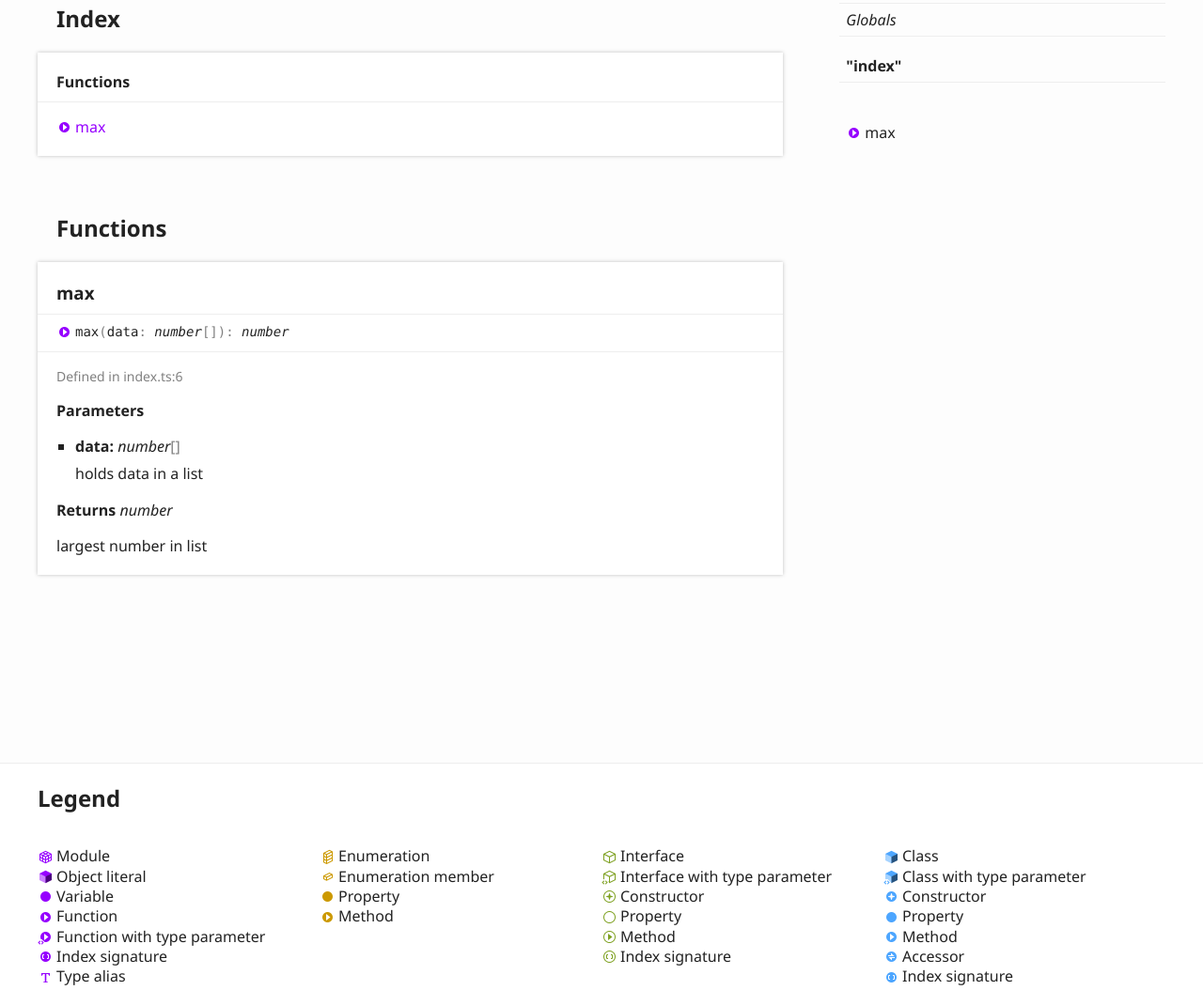
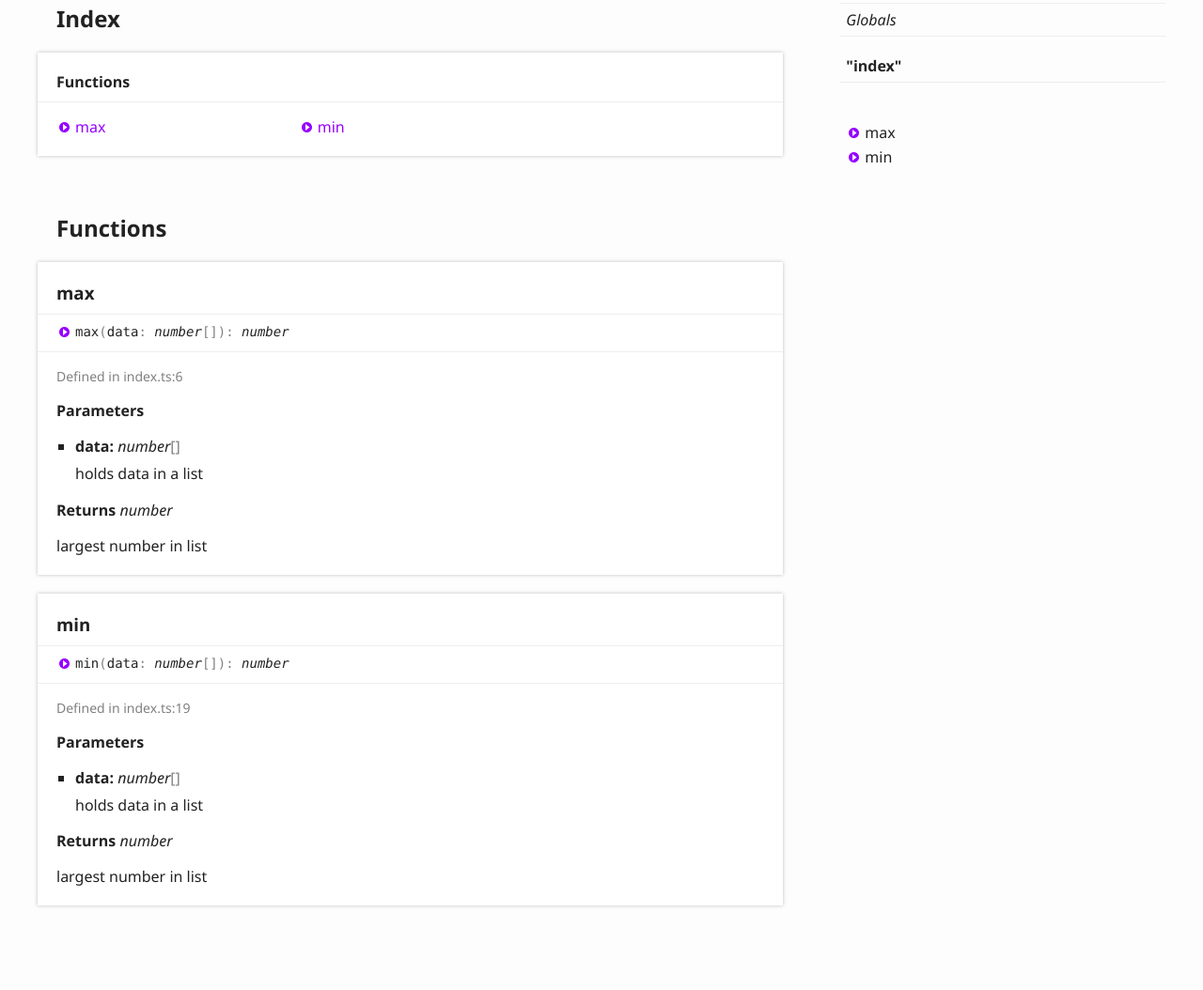
Before and after one commit to JosipHaboic/data-science, a website: page docs/modules/_index_.html in a window 1280 px wide. Shown: the part 192-1246 px from the top of the page at 94% size. Drawn offline with Linux system fonts and the light colour scheme.

Commit message:
(update) docs

```diff
--- a/docs/assets/js/search.js
+++ b/docs/assets/js/search.js
@@ -1,3 +1,3 @@
 var typedoc = typedoc || {};
             typedoc.search = typedoc.search || {};
-            typedoc.search.data = {"kinds":{"1":"External module","64":"Function"},"rows":[{"id":0,"kind":1,"name":"\"index\"","url":"modules/_index_.html","classes":"tsd-kind-external-module"},{"id":1,"kind":64,"name":"max","url":"modules/_index_.html#max","classes":"tsd-kind-function tsd-parent-kind-external-module","parent":"\"index\""}]};
+            typedoc.search.data = {"kinds":{"1":"External module","64":"Function"},"rows":[{"id":0,"kind":1,"name":"\"index\"","url":"modules/_index_.html","classes":"tsd-kind-external-module"},{"id":1,"kind":64,"name":"max","url":"modules/_index_.html#max","classes":"tsd-kind-function tsd-parent-kind-external-module","parent":"\"index\""},{"id":2,"kind":64,"name":"min","url":"modules/_index_.html#min","classes":"tsd-kind-function tsd-parent-kind-external-module","parent":"\"index\""}]};
--- a/docs/modules/_index_.html
+++ b/docs/modules/_index_.html
@@ -3,7 +3,7 @@
 <head>
 	<meta charset="utf-8">
 	<meta http-equiv="X-UA-Compatible" content="IE=edge">
-	<title>&quot;index&quot; | node-typescript-boilerplate</title>
+	<title>&quot;index&quot; | data-science</title>
 	<meta name="description" content="">
 	<meta name="viewport" content="width=device-width, initial-scale=1">
 	<link rel="stylesheet" href="../assets/css/main.css">
@@ -22,7 +22,7 @@
 						<li class="state loading">Preparing search index...</li>
 						<li class="state failure">The search index is not available</li>
 					</ul>
-					<a href="../index.html" class="title">node-typescript-boilerplate</a>
+					<a href="../index.html" class="title">data-science</a>
 				</div>
 				<div class="table-cell" id="tsd-widgets">
 					<div id="tsd-filter">
@@ -74,6 +74,7 @@
 							<h3>Functions</h3>
 							<ul class="tsd-index-list">
 								<li class="tsd-kind-function tsd-parent-kind-external-module"><a href="_index_.html#max" class="tsd-kind-icon">max</a></li>
+								<li class="tsd-kind-function tsd-parent-kind-external-module"><a href="_index_.html#min" class="tsd-kind-icon">min</a></li>
 							</ul>
 						</section>
 					</div>
@@ -110,6 +111,35 @@
 						</li>
 					</ul>
 				</section>
+				<section class="tsd-panel tsd-member tsd-kind-function tsd-parent-kind-external-module">
+					<a name="min" class="tsd-anchor"></a>
+					<h3>min</h3>
+					<ul class="tsd-signatures tsd-kind-function tsd-parent-kind-external-module">
+						<li class="tsd-signature tsd-kind-icon">min<span class="tsd-signature-symbol">(</span>data<span class="tsd-signature-symbol">: </span><span class="tsd-signature-type">number</span><span class="tsd-signature-symbol">[]</span><span class="tsd-signature-symbol">)</span><span class="tsd-signature-symbol">: </span><span class="tsd-signature-type">number</span></li>
+					</ul>
+					<ul class="tsd-descriptions">
+						<li class="tsd-description">
+							<aside class="tsd-sources">
+								<ul>
+									<li>Defined in index.ts:19</li>
+								</ul>
+							</aside>
+							<div class="tsd-comment tsd-typography">
+							</div>
+							<h4 class="tsd-parameters-title">Parameters</h4>
+							<ul class="tsd-parameters">
+								<li>
+									<h5>data: <span class="tsd-signature-type">number</span><span class="tsd-signature-symbol">[]</span></h5>
+									<div class="tsd-comment tsd-typography">
+										<p>holds data in a list</p>
+									</div>
+								</li>
+							</ul>
+							<h4 class="tsd-returns-title">Returns <span class="tsd-signature-type">number</span></h4>
+							<p>largest number in list</p>
+						</li>
+					</ul>
+				</section>
 			</section>
 		</div>
 		<div class="col-4 col-menu menu-sticky-wrap menu-highlight">
@@ -127,6 +157,9 @@
 				<ul class="before-current">
 					<li class=" tsd-kind-function tsd-parent-kind-external-module">
 						<a href="_index_.html#max" class="tsd-kind-icon">max</a>
+					</li>
+					<li class=" tsd-kind-function tsd-parent-kind-external-module">
+						<a href="_index_.html#min" class="tsd-kind-icon">min</a>
 					</li>
 				</ul>
 			</nav>
```
Also changed, not shown: docs/globals.html (+3 -3 lines), docs/index.html (+3 -3 lines).
